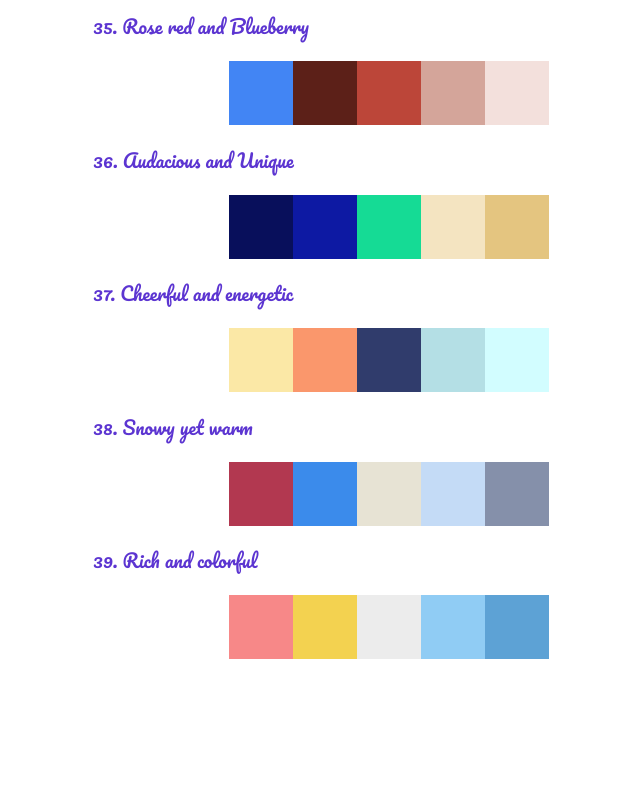
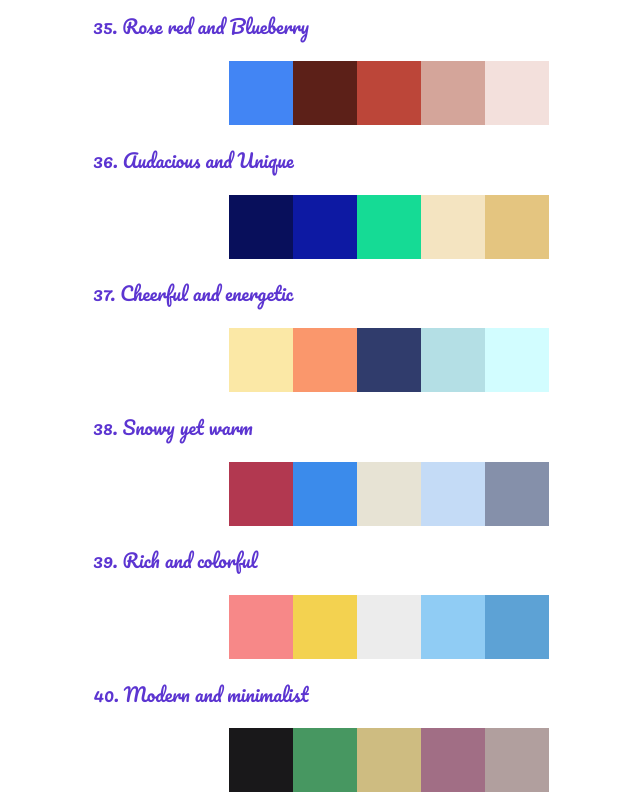
Before and after one commit to ChegeBryan/rainbow, a plain HTML site: page index.html in a window 1280 px wide. Shown: the part 4712-5512 px from the top of the page, without its empty margins (251-891 px from the left). Before the commit the page ends 5379 px from the top, so only its background shows below. Drawn offline with nearby package versions, Linux system fonts and the light colour scheme.

Commit message:
- Modern and minimalist color scheme

```diff
--- a/index.html
+++ b/index.html
@@ -369,6 +369,15 @@
       <div style="background: #5da2d5"></div>
     </div>
 
+    <h3>40. Modern and minimalist</h3>
+    <div class="flex__container">
+      <div style="background: #19181a"></div>
+      <div style="background: #479761"></div>
+      <div style="background: #cebc81"></div>
+      <div style="background: #a16e85"></div>
+      <div style="background: #b19f9e"></div>
+    </div>
+
   </div>
 </body>
 
```
